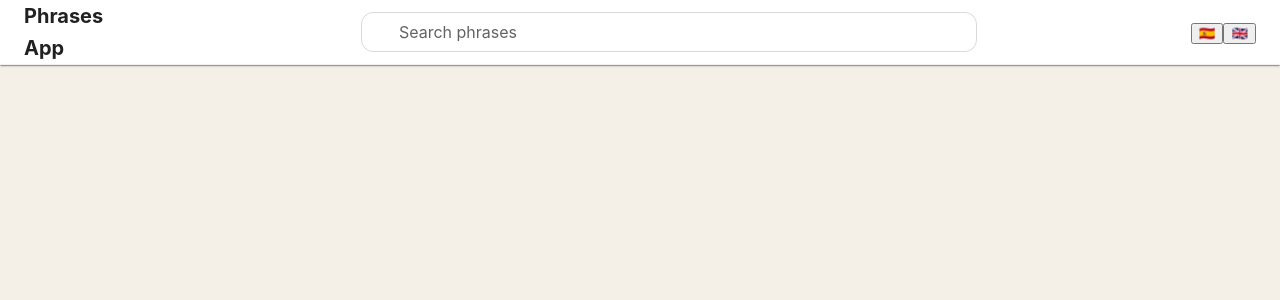
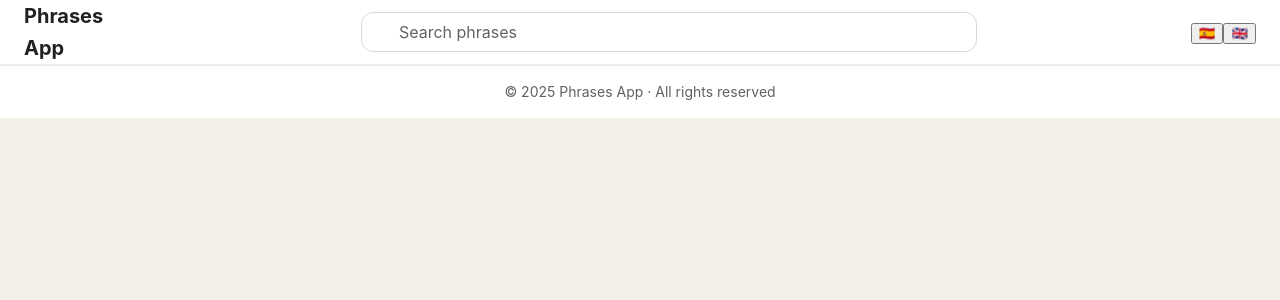
Before and after one commit to benjagilardini/phrases, a React (Create React App) app: page / in a window 1280 px wide. Shown: the top 300 px of the page. Built offline with nearby package versions, Linux system fonts and the light colour scheme; some icons are missing.

Commit message:
Add footer

```diff
--- a/src/App.tsx
+++ b/src/App.tsx
@@ -1,10 +1,12 @@
 import AppToolbar from "./layout/Toolbar/AppToolbar";
+import Footer from "./layout/Footer/Footer";
 
 const App = () => {
 
   return (
     <div>
-      <AppToolbar search="" onSearchChange={() => {}} />
+      <AppToolbar search="" onSearchChange={() => { }} />
+      <Footer />
     </div>
   );
 }
--- a/src/i18n/locales/en.json
+++ b/src/i18n/locales/en.json
@@ -1,4 +1,7 @@
 {
   "appTitle": "Phrases App",
-  "placeholder": "Search phrases"
+  "placeholder": "Search phrases",
+  "footer": {
+    "rights": "All rights reserved"
+  }
 }
--- a/src/i18n/locales/es.json
+++ b/src/i18n/locales/es.json
@@ -1,4 +1,7 @@
 {
   "appTitle": "Frases App",
-  "placeholder": "Buscar frase"
+  "placeholder": "Buscar frase",
+  "footer": {
+    "rights": "Todos los derechos reservados"
+  }
 }
--- /dev/null
+++ b/src/layout/Footer/Footer.css
@@ -0,0 +1,6 @@
+.footer {
+  width: 100%;
+  text-align: center;
+  padding: 16px 0;
+  margin-top: auto;
+}
--- /dev/null
+++ b/src/layout/Footer/Footer.tsx
@@ -0,0 +1,27 @@
+import React from "react";
+import { Box, Typography, useTheme } from "@mui/material";
+import { useTranslation } from "react-i18next";
+import "./Footer.css";
+
+const Footer: React.FC = () => {
+  const theme = useTheme();
+  const { t } = useTranslation();
+
+  return (
+    <Box
+      component="footer"
+      className="footer"
+      sx={{
+        backgroundColor: theme.palette.background.paper,
+        borderTop: `1px solid ${theme.palette.divider}`,
+        color: theme.palette.text.secondary,
+      }}
+    >
+      <Typography variant="body2">
+        © {new Date().getFullYear()} {t("appTitle")} · {t("footer.rights")}
+      </Typography>
+    </Box>
+  );
+};
+
+export default Footer;
```
Also changed, not shown: src/components/PhraseCard/PhraseCard.tsx (added).
